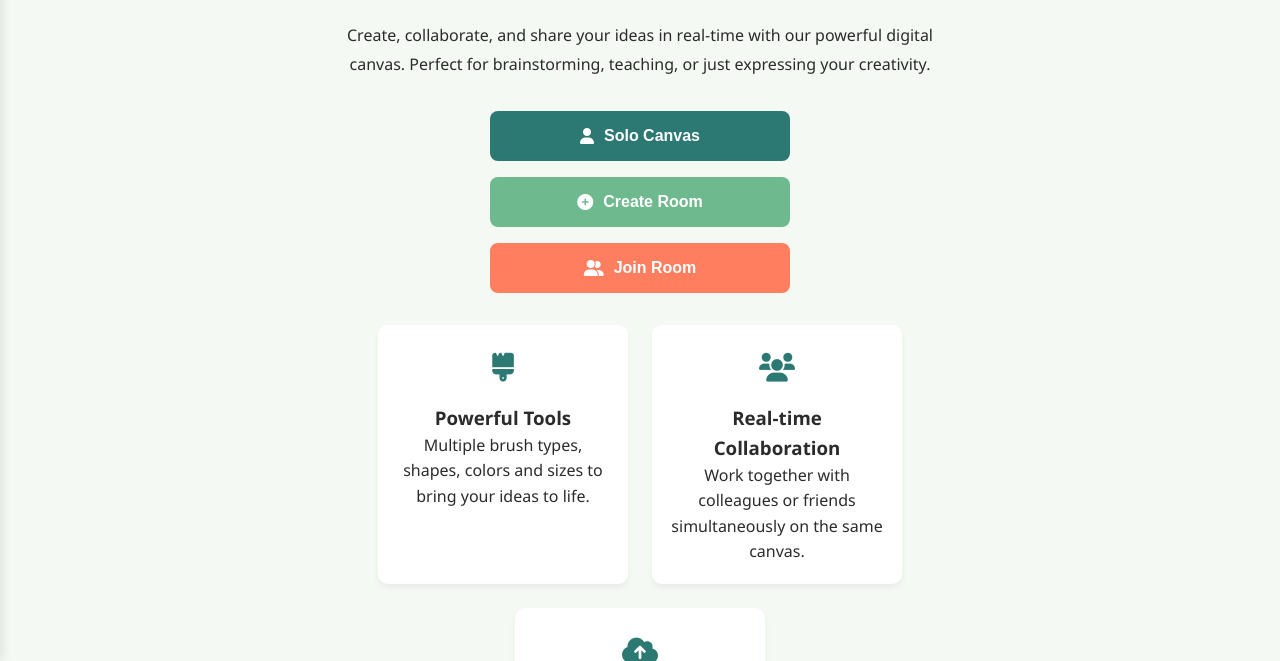
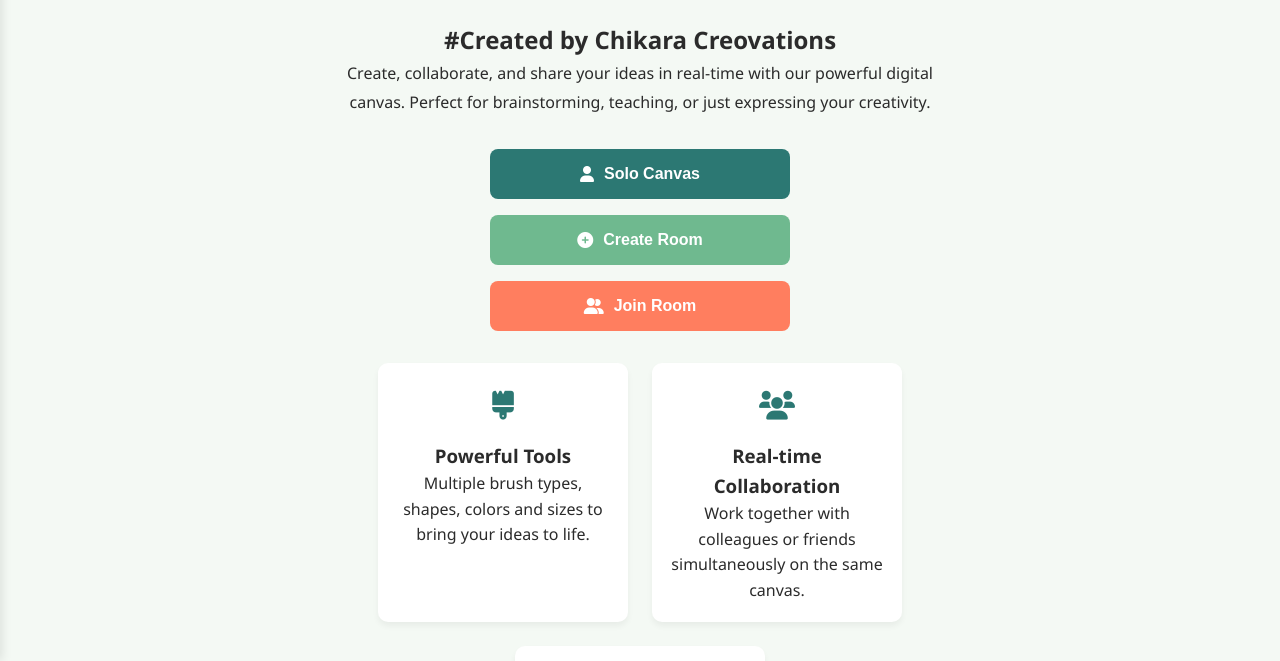
Before and after one commit to chikaracreovations/Collaborative-Doodle-Board, a plain HTML site: page main.html in a window 1280 px wide. Shown: the part 139-800 px from the top of the page. Drawn offline with Linux system fonts and the light colour scheme.

Commit message:
Add files via upload

```diff
--- a/main.html
+++ b/main.html
@@ -403,6 +403,8 @@
   <main>
     <h1>Unleash Your Creativity</h1>
 
+    <h2>#Created by Chikara Creovations</h2>
+
     <p class="app-description">
       Create, collaborate, and share your ideas in real-time with our powerful digital canvas.
       Perfect for brainstorming, teaching, or just expressing your creativity.
```
Also changed, not shown: room.html (+4 -3 lines).
